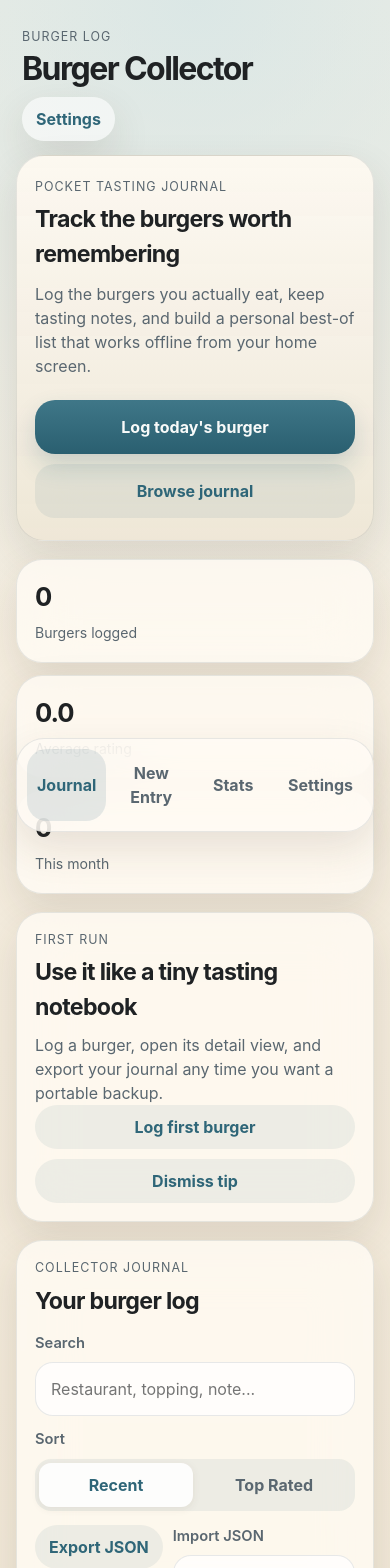
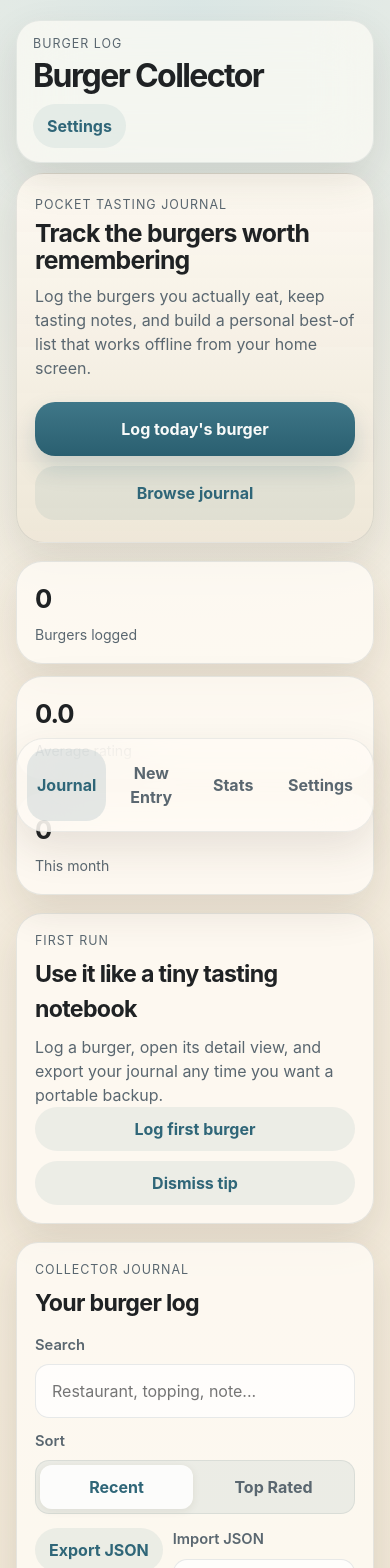
Before and after one commit to Try2BWise/burger-collector, a React (Vite) app: page / in a window 390 px wide. Shown: the top 1568 px of the page. Built offline with nearby package versions, Linux system fonts and the light colour scheme.

Commit message:
Separate iPhone chrome from content styling

```diff
--- a/src/styles.css
+++ b/src/styles.css
@@ -66,7 +66,14 @@ img {
   align-items: end;
   justify-content: space-between;
   gap: 12px;
-  padding: 8px 6px 14px;
+  margin-bottom: 10px;
+  padding: 14px 16px;
+  border-radius: 24px;
+  background: rgba(255, 252, 247, 0.68);
+  border: 1px solid rgba(57, 86, 97, 0.1);
+  box-shadow: var(--shadow);
+  backdrop-filter: blur(28px) saturate(160%);
+  -webkit-backdrop-filter: blur(28px) saturate(160%);
 }
 
 .app-title {
@@ -79,22 +86,23 @@ img {
   border: 0;
   padding: 10px 14px;
   border-radius: 999px;
-  background: rgba(255, 255, 255, 0.58);
+  background: rgba(47, 102, 120, 0.08);
   color: var(--accent);
   font-weight: 700;
-  box-shadow: var(--shadow);
 }
 
 .hero-card,
 .stat-card,
 .panel-card,
-.entry-card,
+.entry-card {
+  background: var(--card-bg);
+  border: 1px solid var(--card-border);
+  box-shadow: var(--shadow);
+}
+
 .tab-bar {
   backdrop-filter: blur(28px) saturate(160%);
   -webkit-backdrop-filter: blur(28px) saturate(160%);
-  background: var(--card-bg);
-  border: 1px solid var(--card-border);
-  box-shadow: var(--shadow);
 }
 
 .hero-card {
@@ -103,6 +111,12 @@ img {
   background:
     linear-gradient(180deg, rgba(252, 248, 240, 0.92), rgba(236, 228, 211, 0.86)),
     var(--card-bg);
+}
+
+.hero-copy h2 {
+  font-size: 1.55rem;
+  line-height: 1.08;
+  letter-spacing: -0.03em;
 }
 
 h1,
@@ -281,8 +295,9 @@ h3 {
   grid-template-columns: repeat(2, minmax(0, 1fr));
   gap: 4px;
   padding: 4px;
-  border-radius: 16px;
+  border-radius: 14px;
   background: rgba(47, 102, 120, 0.08);
+  border: 1px solid rgba(57, 86, 97, 0.1);
 }
 
 .segment {
@@ -334,10 +349,14 @@ h3 {
   width: 100%;
   padding: 14px 15px;
   border: 1px solid rgba(57, 86, 97, 0.12);
-  border-radius: 18px;
+  border-radius: 14px;
   background: rgba(255, 255, 255, 0.72);
   color: var(--text-primary);
   outline: none;
+}
+
+.search-field input {
+  padding-left: 16px;
 }
 
 .input-group textarea {
@@ -375,10 +394,11 @@ h3 {
 .entry-card {
   padding: 18px;
   border-radius: 26px;
+  background: rgba(255, 252, 247, 0.94);
 }
 
 .entry-card.selected {
-  border-color: rgba(163, 63, 22, 0.28);
+  border-color: rgba(47, 102, 120, 0.24);
 }
 
 .entry-open {
@@ -388,6 +408,10 @@ h3 {
   background: transparent;
   color: inherit;
   text-align: left;
+}
+
+.entry-open:focus-visible {
+  outline: 0;
 }
 
 .entry-photo,
@@ -498,6 +522,13 @@ h3 {
   gap: 14px;
 }
 
+.settings-card,
+.detail-card,
+.form-card,
+.controls-card {
+  border-radius: 22px;
+}
+
 .detail-photo {
   width: 100%;
   aspect-ratio: 4 / 3;
@@ -554,8 +585,8 @@ h3 {
 }
 
 .toggle-row input {
-  width: 20px;
-  height: 20px;
+  width: 18px;
+  height: 18px;
 }
 
 .settings-select {
@@ -694,6 +725,8 @@ h3 {
   gap: 8px;
   border-radius: 28px;
   background: rgba(255, 252, 247, 0.78);
+  border: 1px solid rgba(57, 86, 97, 0.1);
+  box-shadow: var(--shadow);
 }
 
 .tab {
```
